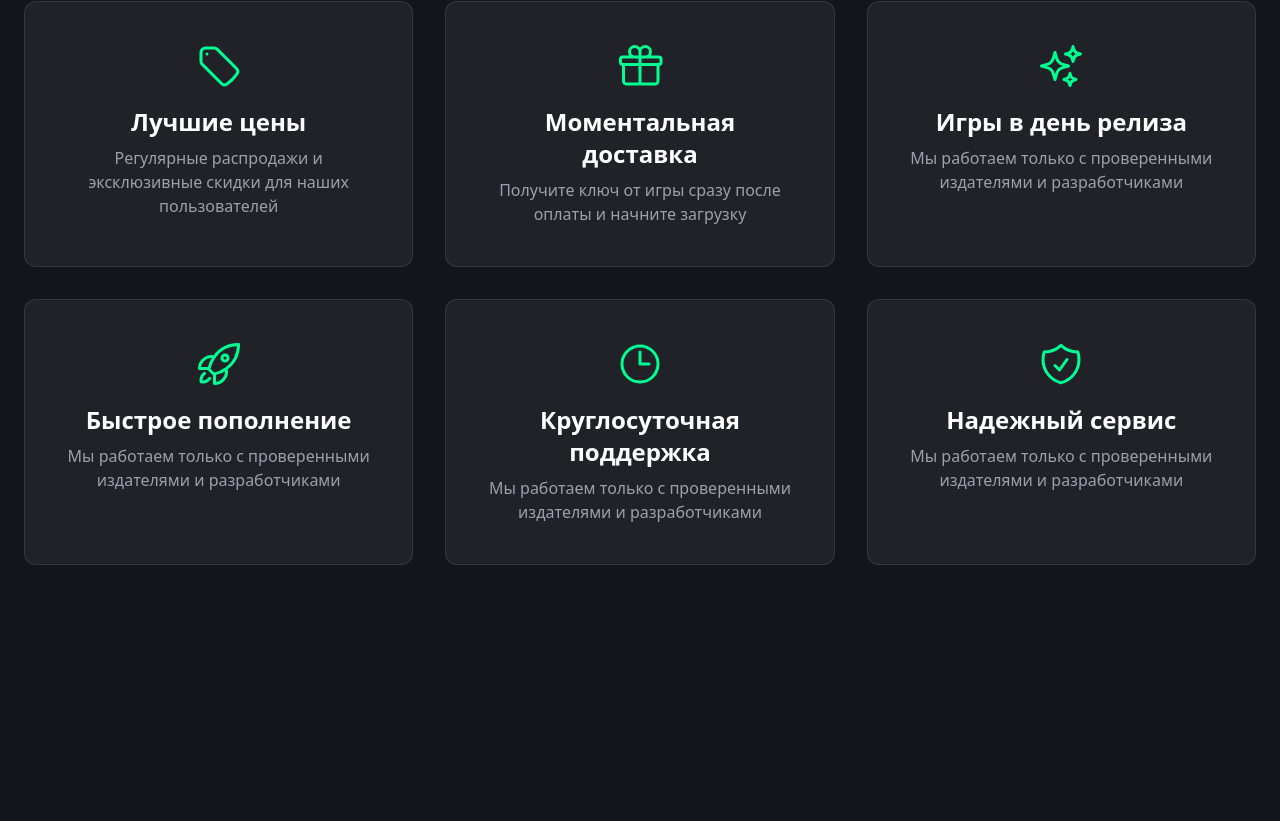
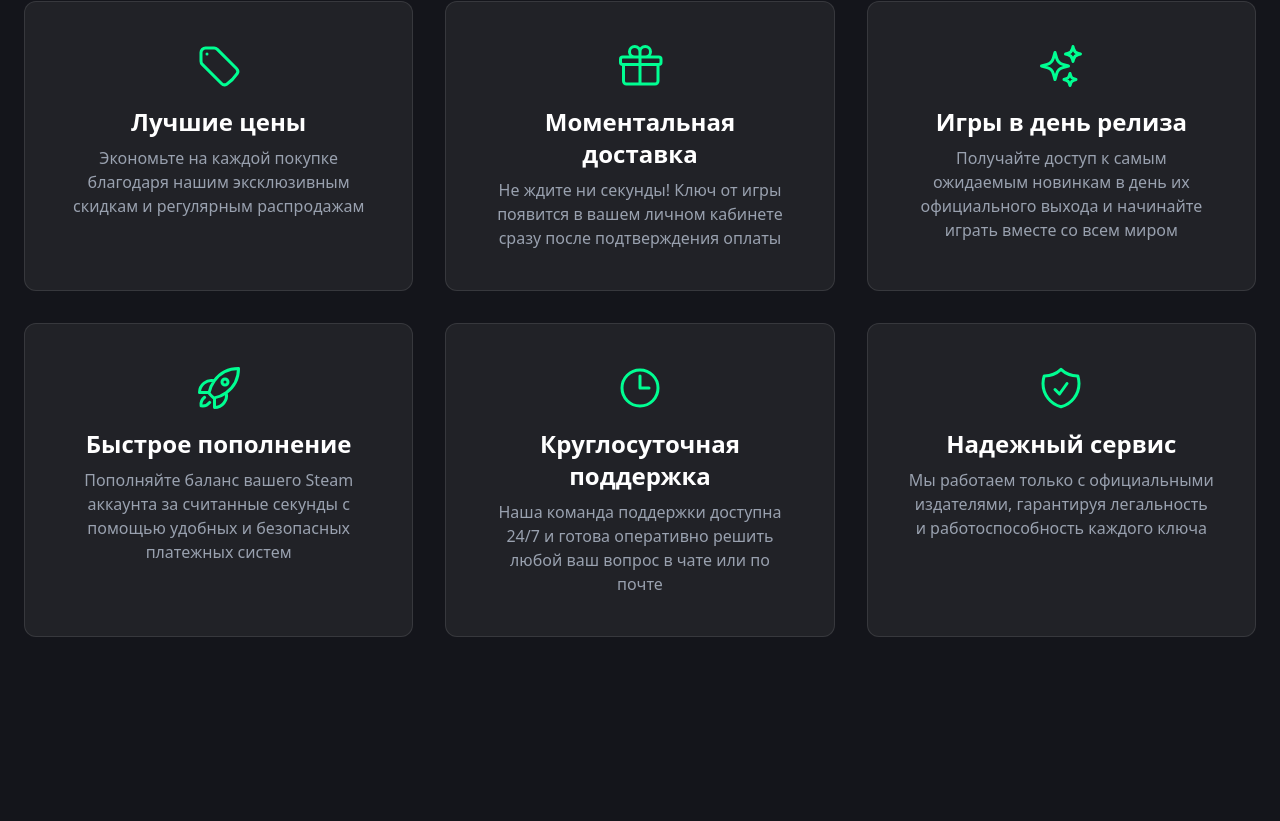
Before and after one commit to rehydrate1/Patched-Game-Store, a Next.js app in the folder frontend/: page / in a window 1280 px wide. Shown: the part 1799-2620 px from the top of the page. Built offline with nearby package versions, Linux system fonts and the light colour scheme; a web font is replaced by a local one.

Commit message:
before trying to make switch games on dash

```diff
--- a/frontend/src/app/Dashboard.tsx
+++ b/frontend/src/app/Dashboard.tsx
@@ -23,16 +23,39 @@ const popularGames = [
 ];
 
 const privileges = [
-    { icon: TagIcon, title: 'Лучшие цены', text: 'Регулярные распродажи и эксклюзивные скидки для наших пользователей' },
-    { icon: GiftIcon, title: 'Моментальная доставка', text: 'Получите ключ от игры сразу после оплаты и начните загрузку' },
-    { icon: SparklesIcon, title: 'Игры в день релиза', text: 'Мы работаем только с проверенными издателями и разработчиками' },
-    { icon: RocketLaunchIcon, title: 'Быстрое пополнение', text: 'Мы работаем только с проверенными издателями и разработчиками' },
-    { icon: ClockIcon, title: 'Круглосуточная поддержка', text: 'Мы работаем только с проверенными издателями и разработчиками' },
-    { icon: ShieldCheckIcon, title: 'Надежный сервис', text: 'Мы работаем только с проверенными издателями и разработчиками' },
+    {
+        icon: TagIcon,
+        title: 'Лучшие цены',
+        text: 'Экономьте на каждой покупке благодаря нашим эксклюзивным скидкам и регулярным распродажам'
+    },
+    {
+        icon: GiftIcon,
+        title: 'Моментальная доставка',
+        text: 'Не ждите ни секунды! Ключ от игры появится в вашем личном кабинете сразу после подтверждения оплаты'
+    },
+    {
+        icon: SparklesIcon,
+        title: 'Игры в день релиза',
+        text: 'Получайте доступ к самым ожидаемым новинкам в день их официального выхода и начинайте играть вместе со всем миром'
+    },
+    {
+        icon: RocketLaunchIcon,
+        title: 'Быстрое пополнение',
+        text: 'Пополняйте баланс вашего Steam аккаунта за считанные секунды с помощью удобных и безопасных платежных систем'
+    },
+    {
+        icon: ClockIcon,
+        title: 'Круглосуточная поддержка',
+        text: 'Наша команда поддержки доступна 24/7 и готова оперативно решить любой ваш вопрос в чате или по почте'
+    },
+    {
+        icon: ShieldCheckIcon,
+        title: 'Надежный сервис',
+        text: 'Мы работаем только с официальными издателями, гарантируя легальность и работоспособность каждого ключа'
+    },
 ];
 
-
-export default function Dashboard() {
+export default function Dashboard({products}) {
     return (
         <div className="min-h-screen">
 
--- a/frontend/src/app/page.tsx
+++ b/frontend/src/app/page.tsx
@@ -8,11 +8,124 @@ export const metadata = {
     description: "Patched - цифровой магазин игр",
 }
 
+const arrayOfData = [
+    {
+        id: 1,
+        name: "Grand Theft Auto V",
+        price: "899",
+        picture: "https://cdn.akamai.steamstatic.com/steam/apps/271590/header.jpg",
+        releaseData: "14.04.2015",
+        platforms: ['Windows'],
+        applications: ['Steam' ],
+        genres: ['Экшен', 'Открытый мир'],
+        developer: 'Rockstar Games'
+    },
+    {
+        id: 2,
+        name: "Grand Theft Auto IV: The Complete Edition",
+        price: "599",
+        picture: "https://cdn.akamai.steamstatic.com/steam/apps/12210/header.jpg",
+        releaseData: "02.12.2008",
+        platforms: ['Windows'],
+        applications: ['Steam'],
+        genres: ['Экшен', 'Открытый мир'],
+        developer: 'Rockstar Games'
+    },
+    {
+        id: 3,
+        name: "The Witcher 3: Wild Hunt",
+        price: "1199",
+        picture: "https://cdn.akamai.steamstatic.com/steam/apps/292030/header.jpg",
+        releaseData: "19.05.2015",
+        platforms: ['Windows'],
+        applications: ['Steam', 'GOG', 'Epic Games'],
+        genres: ['RPG', 'Открытый мир', 'Фэнтези'],
+        developer: 'CD PROJEKT RED'
+    },
+    {
+        id: 4,
+        name: "Cyberpunk 2077",
+        price: "1999",
+        picture: "https://cdn.akamai.steamstatic.com/steam/apps/1091500/header.jpg",
+        releaseData: "10.12.2020",
+        platforms: ['Windows'],
+        applications: ['GOG', 'Steam'],
+        genres: ['RPG', 'Экшен', 'Открытый мир', 'Киберпанк'],
+        developer: 'CD PROJEKT RED'
+    },
+    {
+        id: 5,
+        name: "Red Dead Redemption 2",
+        price: "2499",
+        picture: "https://cdn.akamai.steamstatic.com/steam/apps/1174180/header.jpg",
+        releaseData: "05.11.2019",
+        platforms: ['Windows'],
+        applications: ['Steam', 'Epic Games'],
+        genres: ['Экшен', 'Приключения', 'Вестерн'],
+        developer: 'Rockstar Games'
+    },
+    {
+        id: 6,
+        name: "Elden Ring",
+        price: "3999",
+        picture: "https://cdn.akamai.steamstatic.com/steam/apps/1245620/header.jpg",
+        releaseData: "25.02.2022",
+        platforms: ['Windows'],
+        applications: ['Steam'],
+        genres: ['RPG', 'Экшен', 'Хардкор', 'Фэнтези', 'Открытый мир'],
+        developer: 'FromSoftware Inc.'
+    },
+    {
+        id: 7,
+        name: "Hollow Knight",
+        price: "360",
+        picture: "https://cdn.akamai.steamstatic.com/steam/apps/367520/header.jpg",
+        releaseData: "24.02.2017",
+        platforms: ['Windows', 'macOS', 'Linux'],
+        applications: ['Steam'],
+        genres: ['Метроидвания', 'Платформер', 'Инди'],
+        developer: 'Team Cherry'
+    },
+    {
+        id: 8,
+        name: "Stardew Valley",
+        price: "349",
+        picture: "https://cdn.akamai.steamstatic.com/steam/apps/413150/header.jpg",
+        releaseData: "26.02.2016",
+        platforms: ['Windows', 'macOS', 'Linux'],
+        applications: ['Steam', 'GOG'],
+        genres: ['Симулятор', 'RPG', 'Инди'],
+        developer: 'ConcernedApe'
+    },
+    {
+        id: 9,
+        name: "Baldur's Gate 3",
+        price: "1999",
+        picture: "https://cdn.akamai.steamstatic.com/steam/apps/1086940/header.jpg",
+        releaseData: "03.08.2023",
+        platforms: ['Windows', 'macOS'],
+        applications: ['Steam', 'GOG', 'EA'],
+        genres: ['RPG', 'Пошаговая', 'Фэнтези', 'Приключения'],
+        developer: 'Larian Studios'
+    },
+    {
+        id: 10,
+        name: "The Elder Scrolls V: Skyrim Special Edition",
+        price: "1599",
+        picture: "https://cdn.akamai.steamstatic.com/steam/apps/489830/header.jpg",
+        releaseData: "28.10.2016",
+        platforms: ['Windows'],
+        applications: ['Steam', 'Ubisoft Connect'],
+        genres: ['RPG', 'Открытый мир', 'Фэнтези'],
+        developer: 'Bethesda Game Studios'
+    },
+];
+
 
 export default function Home() {
   return (
     <>
-      <Dashboard />
+      <Dashboard products={arrayOfData} />
     </>
   );
 }
--- a/frontend/src/components/UI/Footers/MainFooter/MainFooter.tsx
+++ b/frontend/src/components/UI/Footers/MainFooter/MainFooter.tsx
@@ -14,7 +14,7 @@ export default function MainFooter() {
                             Patched
                         </h2>
                         <p className="text-sm text-gray-400 mb-6 max-w-xs">
-                            Ваш надежный портал в мир цифровых игр.
+                            Ваш надежный портал в цифровой мир
                         </p>
                         <div className="flex space-x-4">
                             <a href="#" className="text-gray-400 transition-all duration-300 transform hover:text-white hover:-translate-y-1 hover:scale-110" aria-label="Discord">
@@ -32,11 +32,9 @@ export default function MainFooter() {
                     <div>
                         <h3 className="text-sm font-semibold text-white uppercase tracking-wider">Магазин</h3>
                         <ul className="space-y-4 mt-4">
-                            <FooterNavItem text={'Магазин игр'} link={'/'} />
-                            <FooterNavItem text={'Пополнение Steam'} link={'/'} />
-                            <FooterNavItem text={'Предзаказы'} link={'/'} />
-                            <FooterNavItem text={'Скидки'} link={'/'} />
-                            <FooterNavItem text={''} link={'/'} />
+                            <FooterNavItem text={'Магазин игр'} link={'/shop/catalog/keys'} />
+                            <FooterNavItem text={'Пополнение Steam'} link={'/steam-balance'} />
+                            <FooterNavItem text={'Корзина'} link={'/shop/cart'} />
                         </ul>
                     </div>
 
@@ -44,18 +42,17 @@ export default function MainFooter() {
                         <h3 className="text-sm font-semibold text-white uppercase tracking-wider">Информация</h3>
                         <ul className="space-y-4 mt-4">
                             <FooterNavItem text={'Гарантии'} link={'/'} />
-                            <FooterNavItem text={'Поддержка'} link={'/'} />
-                            <FooterNavItem text={'О нас'} link={'/'} />
-                            <FooterNavItem text={'Политика конфиденциальности'} link={'/'} />
+                            <FooterNavItem text={'Поддержка'} link={'/support'} />
+                            <FooterNavItem text={'О нас'} link={'/about'} />
                         </ul>
                     </div>
 
                     <div>
                         <h3 className="text-sm font-semibold text-white uppercase tracking-wider">Помощь</h3>
                         <ul className="space-y-4 mt-4">
-                            <FooterNavItem text={'FAQ'} link={'/'} />
+                            <FooterNavItem text={'FAQ'} link={'/faq'} />
                             <FooterNavItem text={'Как сделать заказ?'} link={'/'} />
-                            <FooterNavItem text={'Контакты'} link={'/'} />
+                            <FooterNavItem text={'Контакты'} link={'/contact'} />
                         </ul>
                     </div>
 
```
